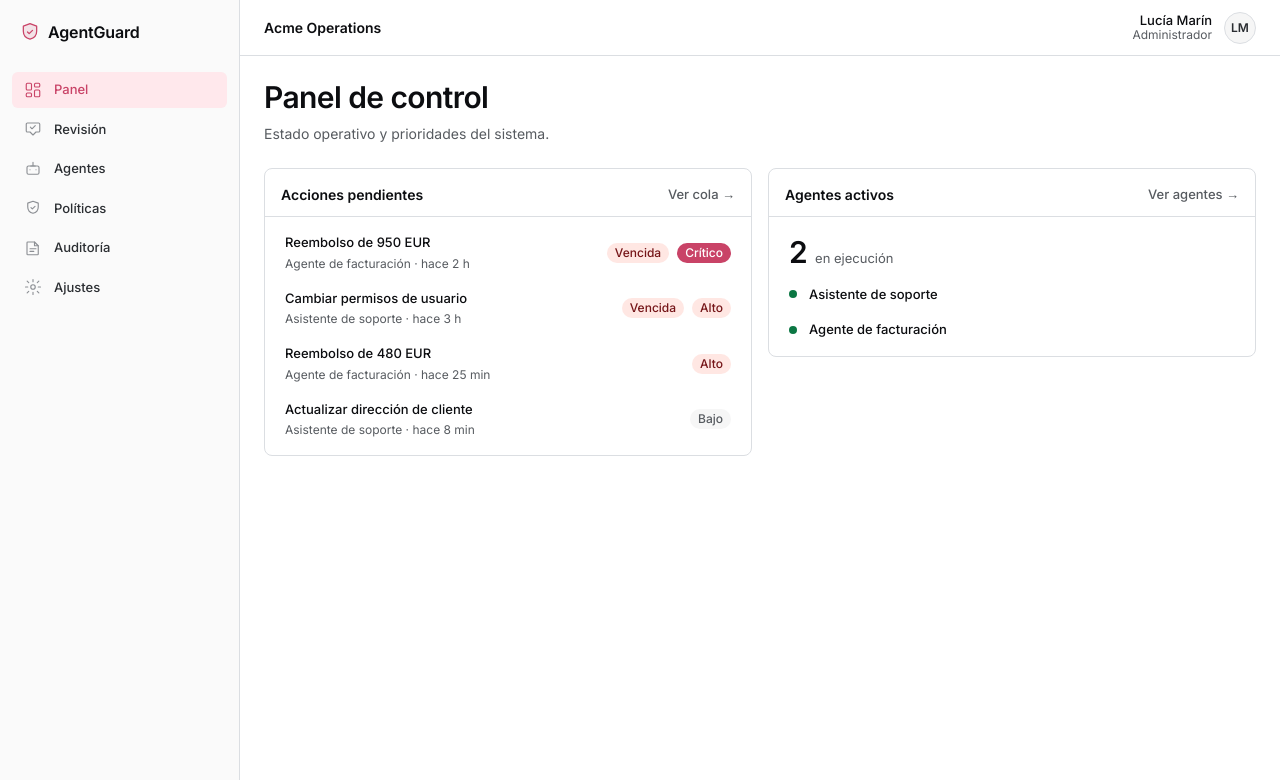
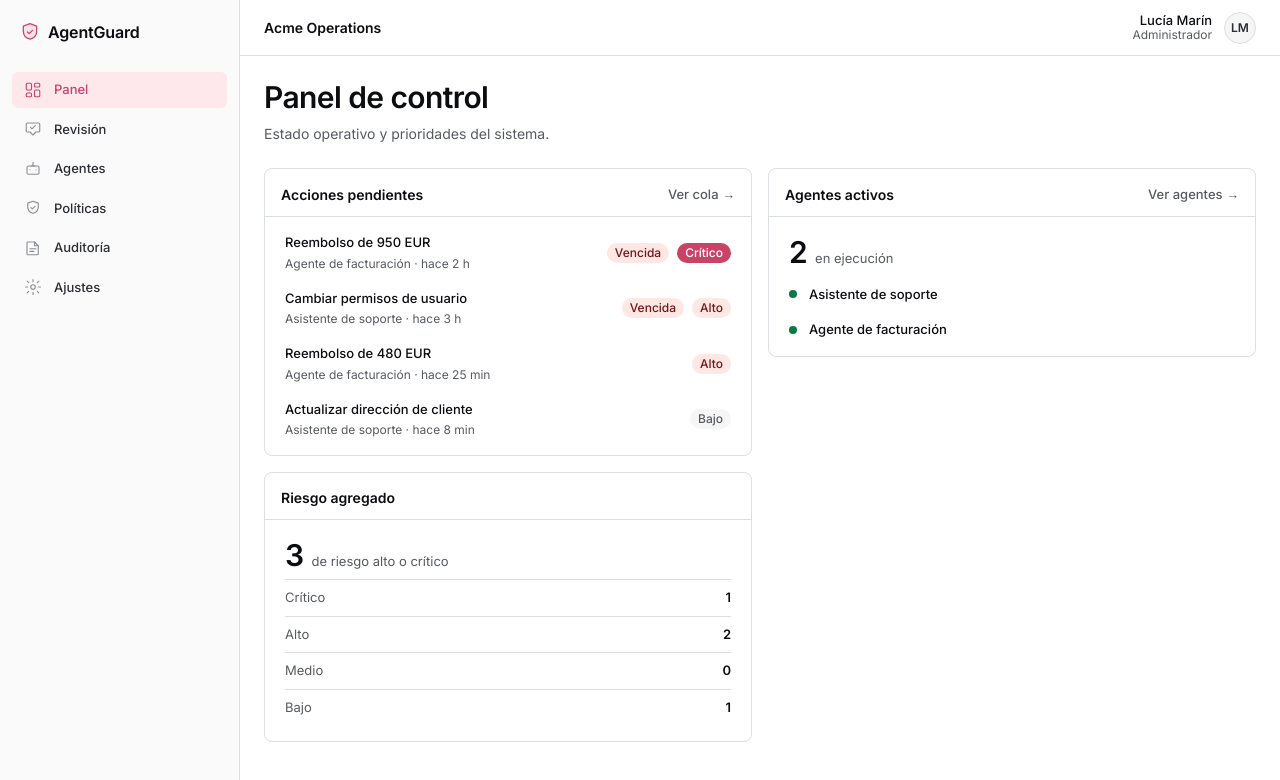
Before and after one commit to fcdev-28/agentguard, a Next.js app: page / in a window 1280 px wide. Shown: the top 780 px of the page. Built offline with nearby package versions, Linux system fonts and the light colour scheme.

Commit message:
feat: bloque de riesgo agregado con desglose por nivel

```diff
--- a/src/app/page.tsx
+++ b/src/app/page.tsx
@@ -1,6 +1,7 @@
 import { PageHeader } from "@/components/app-shell/page-header";
 import { PendingActionsBlock } from "@/components/dashboard/pending-actions-block";
 import { ActiveAgentsBlock } from "@/components/dashboard/active-agents-block";
+import { RiskBlock } from "@/components/dashboard/risk-block";
 import styles from "@/components/dashboard/dashboard.module.css";
 
 export default function Home() {
@@ -13,6 +14,7 @@ export default function Home() {
       <div className={styles.grid}>
         <PendingActionsBlock />
         <ActiveAgentsBlock />
+        <RiskBlock />
       </div>
     </div>
   );
--- a/src/components/dashboard/dashboard.module.css
+++ b/src/components/dashboard/dashboard.module.css
@@ -137,3 +137,28 @@ a.row:hover {
   border-radius: var(--radius-pill);
   background: var(--color-success);
 }
+
+/* Desglose de riesgo por nivel. */
+.breakdown {
+  display: flex;
+  flex-direction: column;
+  padding: 0 var(--space-3) var(--space-2);
+}
+
+.breakdownRow {
+  display: flex;
+  align-items: center;
+  justify-content: space-between;
+  padding: var(--space-2) 0;
+  font-size: var(--text-13);
+  border-top: 1px solid var(--color-border);
+}
+
+.breakdownLabel {
+  color: var(--color-muted);
+}
+
+.breakdownCount {
+  font-weight: var(--weight-semibold);
+  color: var(--color-ink);
+}
--- /dev/null
+++ b/src/components/dashboard/risk-block.tsx
@@ -0,0 +1,47 @@
+import { DashboardBlock } from "./dashboard-block";
+import { EmptyState } from "@/components/feedback/empty-state";
+import { CountUp } from "@/components/data-display/count-up";
+import { getPendingActions, getRiskBreakdown } from "@/lib/dashboard";
+import { riskLevelLabel } from "@/domain";
+import type { RiskLevel } from "@/domain";
+import { actions } from "@/data/demo-data";
+import styles from "./dashboard.module.css";
+
+/** Orden de presentación del desglose: de más grave a menos. */
+const LEVELS: RiskLevel[] = ["critical", "high", "medium", "low"];
+
+/** Bloque: riesgo agregado de las acciones pendientes. */
+export function RiskBlock() {
+  const pending = getPendingActions(actions);
+  const breakdown = getRiskBreakdown(pending);
+  const severe = breakdown.critical + breakdown.high;
+
+  return (
+    <DashboardBlock title="Riesgo agregado">
+      {pending.length === 0 ? (
+        <EmptyState title="Sin riesgo pendiente." />
+      ) : (
+        <>
+          <div className={styles.metric}>
+            <span className={styles.metricValue}>
+              <CountUp value={severe} />
+            </span>
+            <span className={styles.metricLabel}>de riesgo alto o crítico</span>
+          </div>
+          <div className={styles.breakdown}>
+            {LEVELS.map((level) => (
+              <div key={level} className={styles.breakdownRow}>
+                <span className={styles.breakdownLabel}>
+                  {riskLevelLabel[level]}
+                </span>
+                <span className={styles.breakdownCount}>
+                  <CountUp value={breakdown[level]} />
+                </span>
+              </div>
+            ))}
+          </div>
+        </>
+      )}
+    </DashboardBlock>
+  );
+}
```
